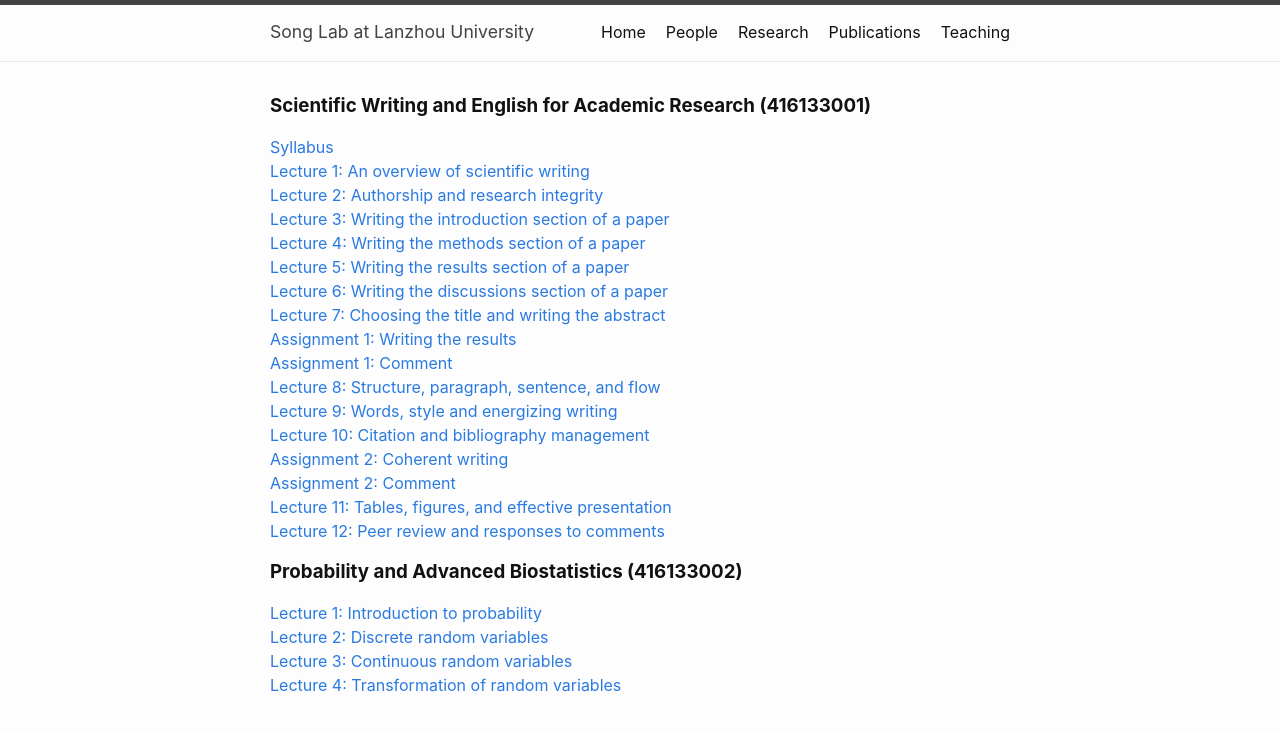
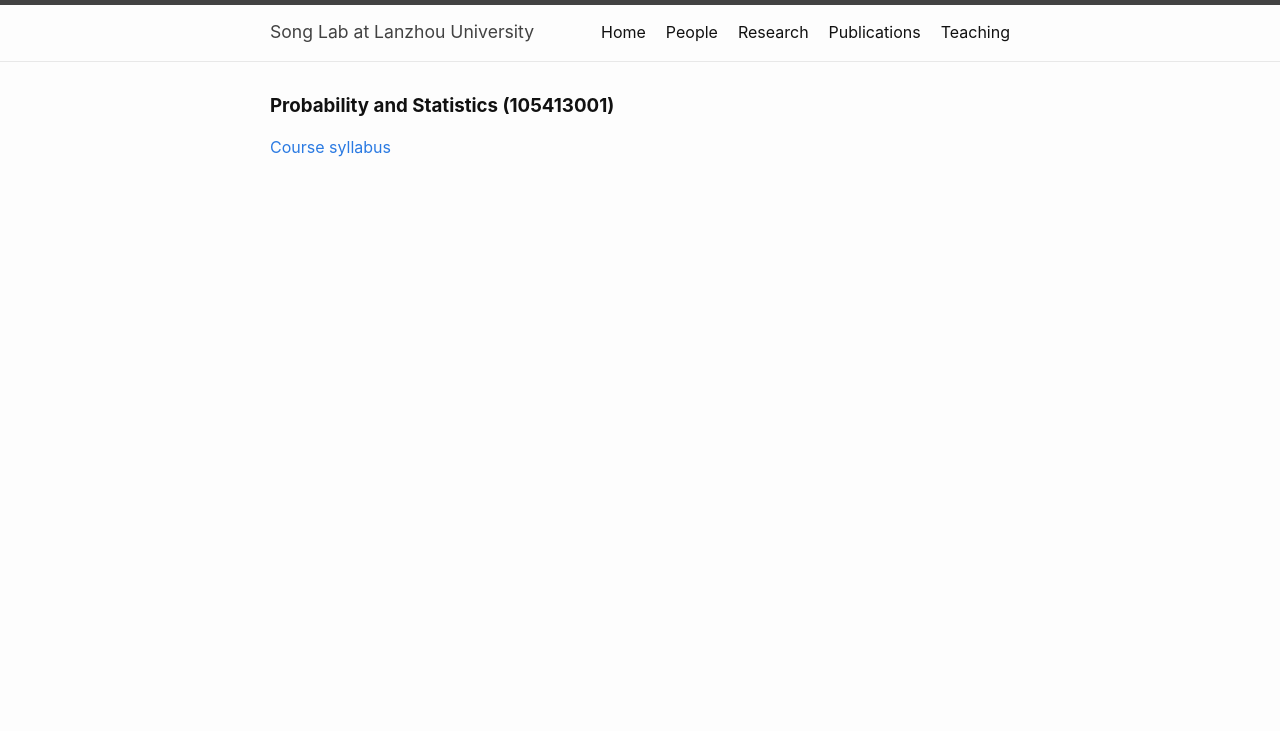
Before and after one commit to chaosonglab/chaosonglab.github.io, a Jekyll site: the page built from teaching.md, in a window 1280 px wide. Shown: the top 731 px of the page. Built offline with Jekyll 4.4.1, drawn with Linux system fonts in a browser that asks for light colours.

Commit message:
Update teaching.md

```diff
--- a/teaching.md
+++ b/teaching.md
@@ -4,29 +4,7 @@ title: Teaching
 permalink: /teaching/
 ---
 
-### **Scientific Writing and English for Academic Research (416133001)**
 
-[Syllabus](/files/course_materials/sci_writing/Syllabus.pdf)\
-[Lecture 1: An overview of scientific writing](/files/course_materials/sci_writing/Lecture1_overview.pdf)\
-[Lecture 2: Authorship and research integrity](/files/course_materials/sci_writing/Lecture2_authorship.pdf) \
-[Lecture 3: Writing the introduction section of a paper](/files/course_materials/sci_writing/Lecture3_introduction.pdf) \
-[Lecture 4: Writing the methods section of a paper](/files/course_materials/sci_writing/Lecture4_methods.pdf) \
-[Lecture 5: Writing the results section of a paper](/files/course_materials/sci_writing/Lecture5_results.pdf) \
-[Lecture 6: Writing the discussions section of a paper](/files/course_materials/sci_writing/Lecture6_discussions.pdf) \
-[Lecture 7: Choosing the title and writing the abstract](/files/course_materials/sci_writing/Lecture7_abstract.pdf) \
-[Assignment 1: Writing the results](/files/course_materials/sci_writing/Assignment_1.pdf) \
-[Assignment 1: Comment](/files/course_materials/sci_writing/Assignment1_comment.pdf) \
-[Lecture 8: Structure, paragraph, sentence, and flow](/files/course_materials/sci_writing/Lecture8_sentence.pdf) \
-[Lecture 9: Words, style and energizing writing](/files/course_materials/sci_writing/Lecture9_words.pdf) \
-[Lecture 10: Citation and bibliography management](/files/course_materials/sci_writing/Lecture10_bibliography.pdf) \
-[Assignment 2: Coherent writing](/files/course_materials/sci_writing/Assignment_2.pdf) \
-[Assignment 2: Comment](/files/course_materials/sci_writing/Assignment2_comment.pdf) \
-[Lecture 11: Tables, figures, and effective presentation](/files/course_materials/sci_writing/Lecture11_figures.pdf) \
-[Lecture 12: Peer review and responses to comments](/files/course_materials/sci_writing/Lecture12_review.pdf)
+### **Probability and Statistics (105413001)**
 
-### **Probability and Advanced Biostatistics (416133002)**
-
-[Lecture 1: Introduction to probability](files/course_materials/statistics/Lecture1_probability.pdf) \
-[Lecture 2: Discrete random variables](files/course_materials/statistics/Lecture2_discrete.pdf) \
-[Lecture 3: Continuous random variables](files/course_materials/statistics/Lecture3_continuous.pdf)\
-[Lecture 4: Transformation of random variables](files/course_materials/statistics/Lecture4_transformation.pdf)
+[Course syllabus](files/course_materials/statistics/syllabus.pdf)
```
